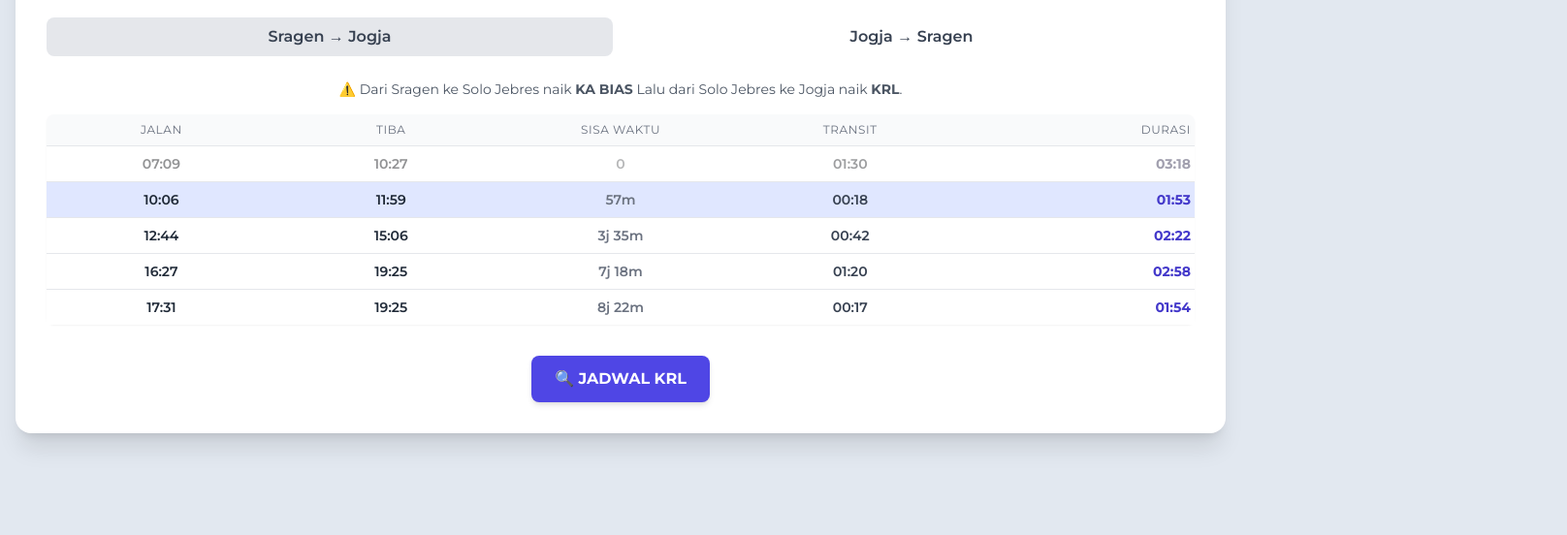
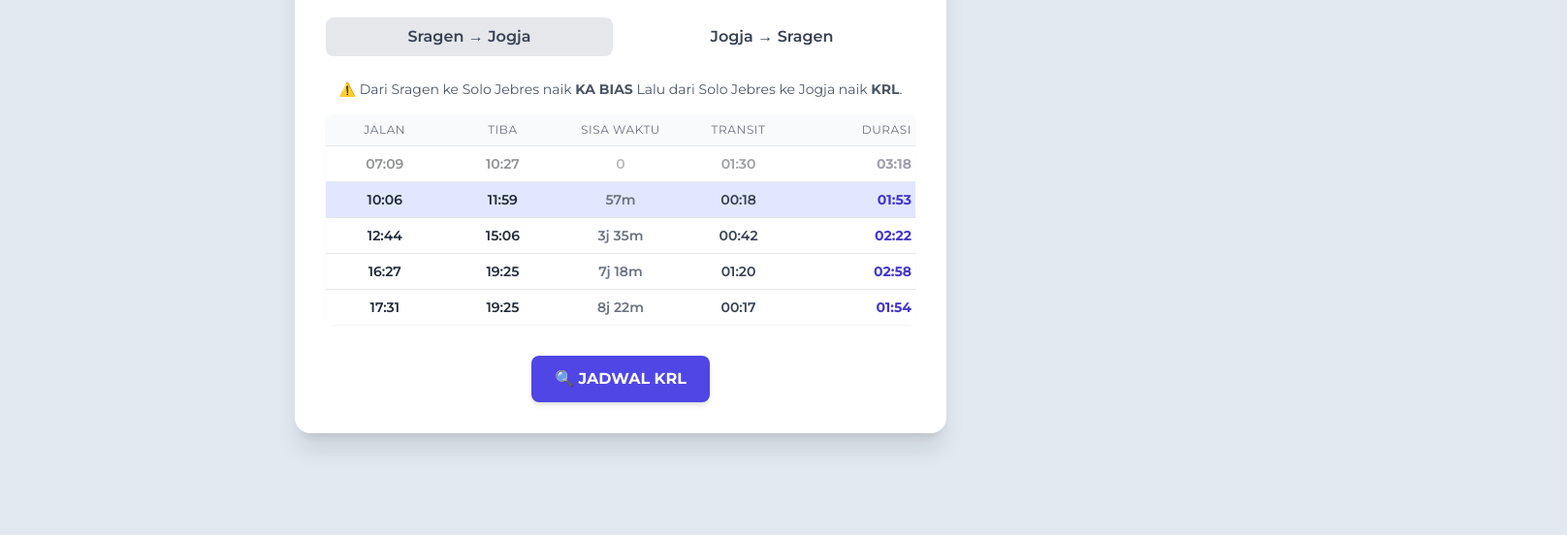
Before and after one commit to kaukah/kereta, a plain HTML site: page index.html in a window 1280 px wide. Shown: the part 270-822 px from the top of the page at 97% size, 1616 px wide, since content can reach past the window. Drawn offline with nearby package versions, Linux system fonts and the light colour scheme.

Commit message:
Update index.html

```diff
--- a/index.html
+++ b/index.html
@@ -79,7 +79,7 @@
 <body class="flex items-center justify-center min-h-screen p-4">
 
     <!-- Container utama aplikasi -->
-    <div class="bg-white rounded-2xl shadow-xl p-6 md:p-8 w-full">
+    <div class="bg-white rounded-2xl shadow-xl p-6 md:p-8 w-full max-w-2xl mx-auto">
         <h1 class="text-3xl font-bold text-center text-indigo-700 mb-2">🚂 Jadwal Kereta</h1>
 
         <!-- View utama dengan tabs (KA BIAS + KRL) -->
```
